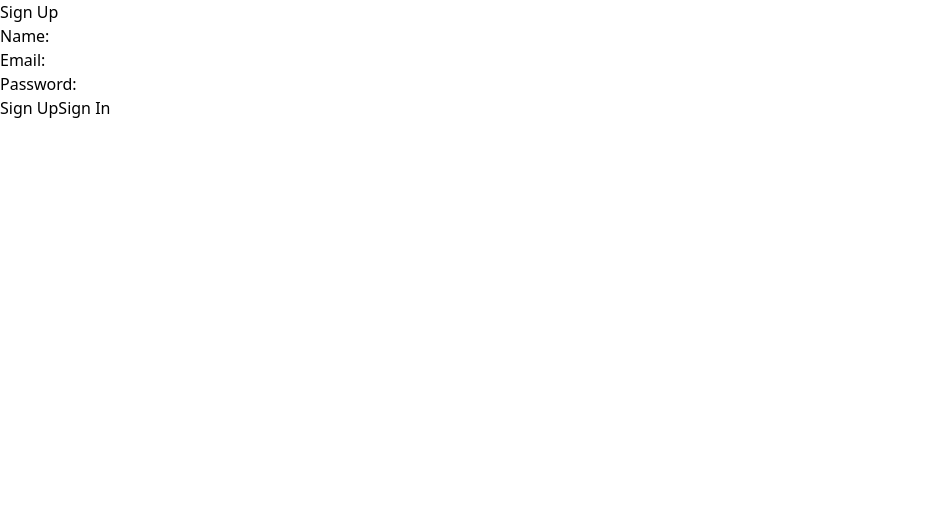
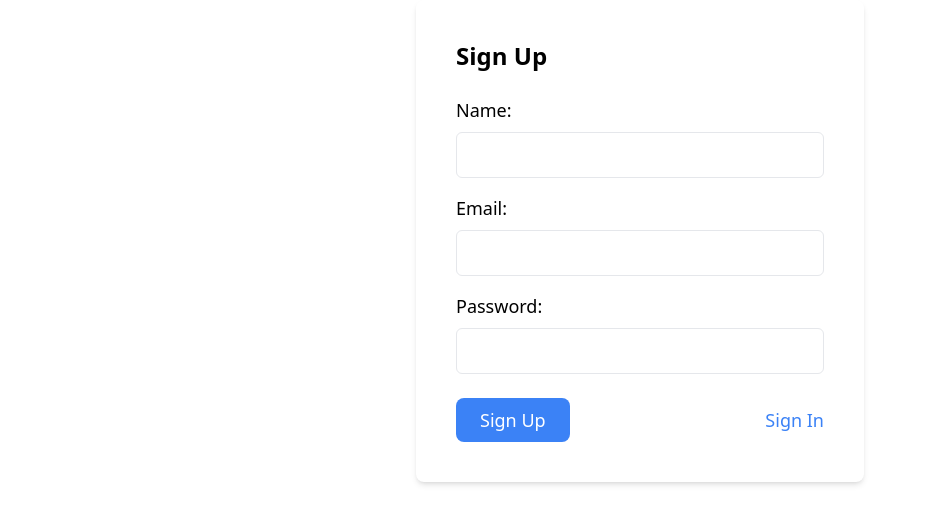
Before and after one commit to WilsonkwSheng/tour_vue, a Vue app: page /customers_sign_up in a window 1280 px wide. Shown: the top 524 px of the page, without its empty margins (0-925 px from the left). Built offline with nearby package versions, Linux system fonts and the light colour scheme.

Commit message:
Add basic styling copied from tour host style for Customer Sign Up and Sign In page

```diff
--- a/src/components/CustomerSignIn.vue
+++ b/src/components/CustomerSignIn.vue
@@ -1,21 +1,26 @@
 <template>
-  <div>
-    <error-message :message="errorMessage" :is-visible="showErrorMessage" />
-  </div>
-  <div>
-    <h2>Sign In</h2>
-    <form @submit.prevent="signIn">
+  <div class="flex justify-center items-center h-full">
+    <div class="bg-white shadow-md rounded-lg p-6 md:p-10 w-full max-w-md">
+      <error-message :message="errorMessage" :is-visible="showErrorMessage" />
+
       <div>
-        <label for="email">Email:</label>
-        <input type="email" id="email" v-model="email" required>
+        <h2 class="text-2xl font-semibold mb-6">Sign In</h2>
+        <form @submit.prevent="signIn">
+          <div class="mb-4">
+            <label for="email" class="block text-lg font-medium mb-2">Email:</label>
+            <input type="email" id="email" v-model="email" required class="w-full border rounded-md py-2 px-3 text-lg">
+          </div>
+          <div class="mb-6">
+            <label for="password" class="block text-lg font-medium mb-2">Password:</label>
+            <input type="password" id="password" v-model="password" required class="w-full border rounded-md py-2 px-3 text-lg">
+          </div>
+          <div class="flex items-center justify-between">
+            <button type="submit" class="bg-blue-500 text-white py-2 px-6 rounded-lg text-lg hover:bg-blue-600">Sign In</button>
+            <router-link to="/customers_sign_up" class="text-lg text-blue-500 hover:underline">Sign Up</router-link>
+          </div>
+        </form>
       </div>
-      <div>
-        <label for="password">Password:</label>
-        <input type="password" id="password" v-model="password" required>
-      </div>
-      <button type="submit">Sign In</button>
-      <router-link to="/customers_sign_up">Sign Up</router-link>
-    </form>
+    </div>
   </div>
 </template>
 
--- a/src/components/CustomerSignUp.vue
+++ b/src/components/CustomerSignUp.vue
@@ -1,26 +1,31 @@
 <template>
-  <div>
-    <success-message :message="successMessage" :is-visible="showSuccessMessage" />
-    <error-message :message="errorMessage" :is-visible="showErrorMessage" />
-  </div>
-  <div>
-    <h2>Sign Up</h2>
-    <form @submit.prevent="signUp">
+  <div class="flex justify-center items-center h-full">
+    <div class="bg-white shadow-md rounded-lg p-6 md:p-10 w-full max-w-md">
+      <success-message :message="successMessage" :is-visible="showSuccessMessage" />
+      <error-message :message="errorMessage" :is-visible="showErrorMessage" />
+
       <div>
-        <label for="name">Name:</label>
-        <input type="text" id="name" v-model="name" required>
+        <h2 class="text-2xl font-semibold mb-6">Sign Up</h2>
+        <form @submit.prevent="signUp">
+          <div class="mb-4">
+            <label for="name" class="block text-lg font-medium mb-2">Name:</label>
+            <input type="text" id="name" v-model="name" required class="w-full border rounded-md py-2 px-3 text-lg">
+          </div>
+          <div class="mb-4">
+            <label for="email" class="block text-lg font-medium mb-2">Email:</label>
+            <input type="email" id="email" v-model="email" required class="w-full border rounded-md py-2 px-3 text-lg">
+          </div>
+          <div class="mb-6">
+            <label for="password" class="block text-lg font-medium mb-2">Password:</label>
+            <input type="password" id="password" v-model="password" required class="w-full border rounded-md py-2 px-3 text-lg">
+          </div>
+          <div class="flex items-center justify-between">
+            <button type="submit" class="bg-blue-500 text-white py-2 px-6 rounded-lg text-lg hover:bg-blue-600">Sign Up</button>
+            <router-link to="/customers_sign_in" class="text-lg text-blue-500 hover:underline">Sign In</router-link>
+          </div>
+        </form>
       </div>
-      <div>
-        <label for="email">Email:</label>
-        <input type="email" id="email" v-model="email" required>
-      </div>
-      <div>
-        <label for="password">Password:</label>
-        <input type="password" id="password" v-model="password" required>
-      </div>
-      <button type="submit">Sign Up</button>
-      <router-link to="/customers_sign_in">Sign In</router-link>
-    </form>
+    </div>
   </div>
 </template>
 
```
